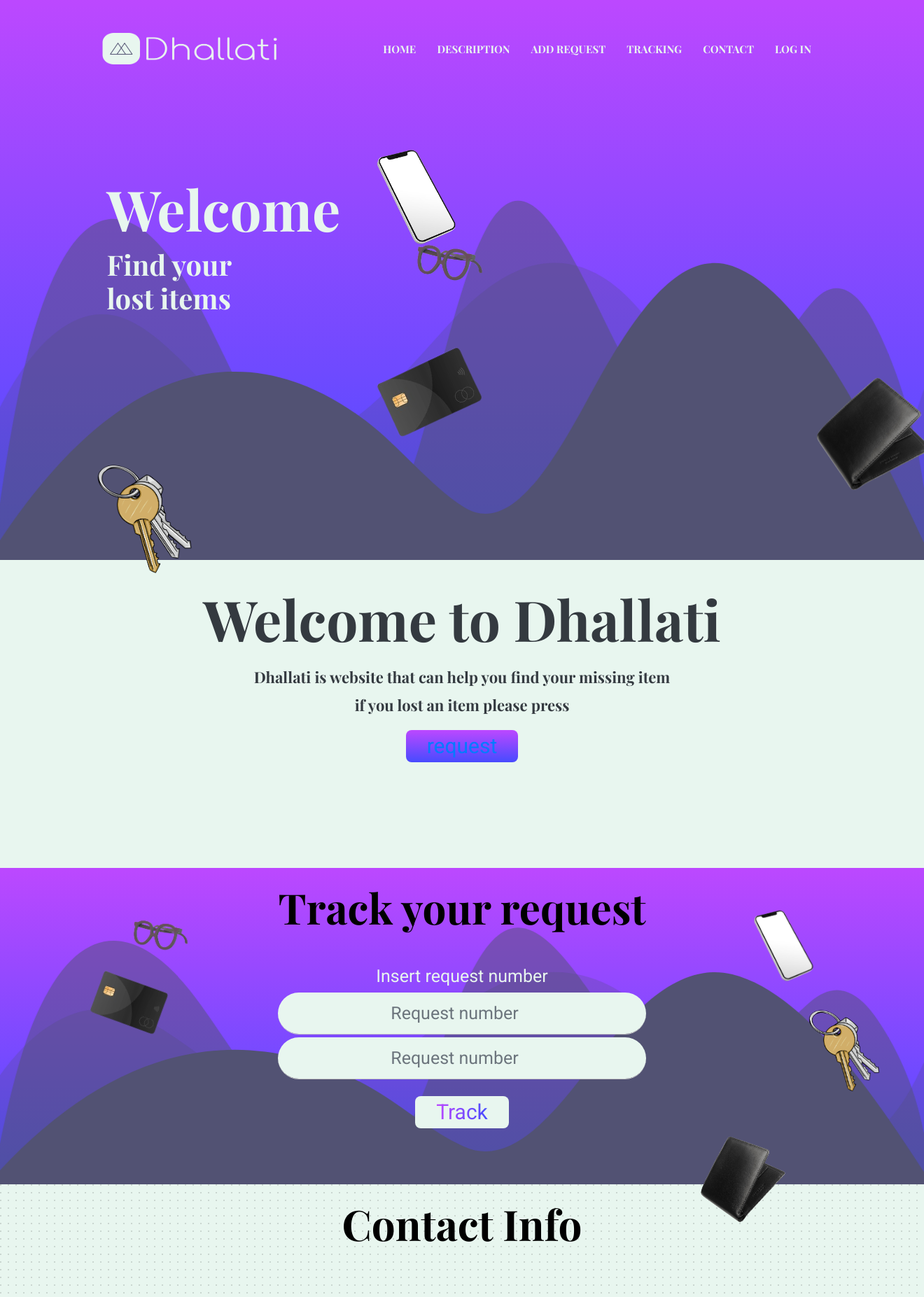
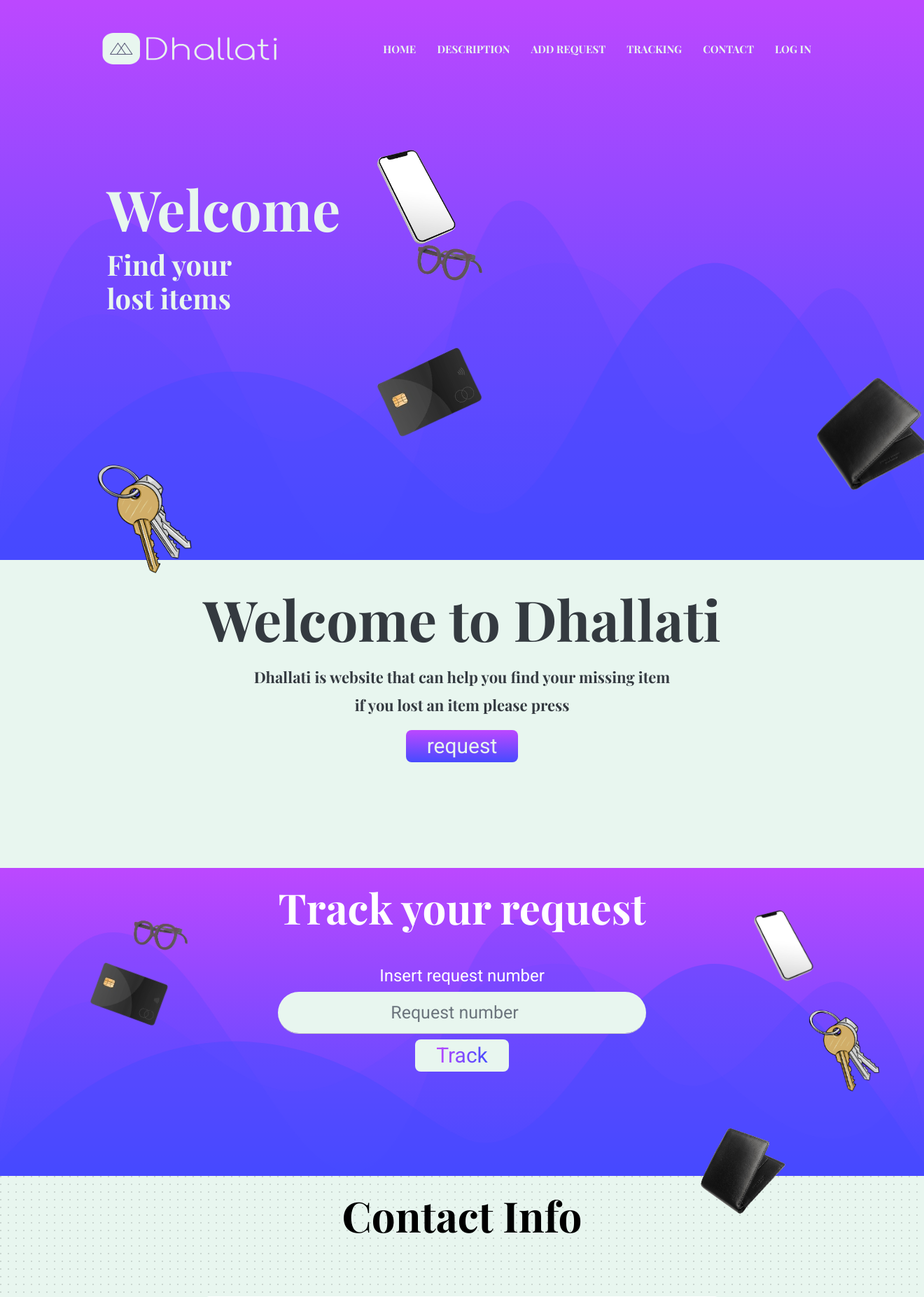
Before and after one commit to Ry-88/Dhallati, a Django app: page / in a window 1320 px wide; the page is wider, and only the part inside the window is pictured. Shown: the top 1853 px of that part at 70% size. Run offline with Django 4.2, Linux system fonts and the light colour scheme; some libraries are stand-ins or nearby versions.

Commit message:
edit request page

```diff
--- a/CapstoneProject/main_app/models.py
+++ b/CapstoneProject/main_app/models.py
@@ -43,7 +43,7 @@ class RequestLostItem(models.Model):
     color=models.CharField(max_length=100,choices=COLOR_CHOICES,default="B")
     place=models.CharField(max_length=100,choices=PLACE_CHOICES)
     description=models.TextField()
-    image=models.ImageField(upload_to="image/",default="image/default.jpg")
+    image=models.ImageField(upload_to="images/",default="images/default.jpg")
     created_at=models.DateField(auto_now_add=True)
     status=models.CharField(max_length=100,choices=STATUS_CHICES,default="T")
     is_read=models.BooleanField(default=False)
--- a/CapstoneProject/main_app/static/style/style.css
+++ b/CapstoneProject/main_app/static/style/style.css
@@ -421,7 +421,6 @@ textarea.form-control {
 @media (max-width: 991px) {
   .navigation {
     padding: 20px;
-    background: linear-gradient(0deg, #070b34 0%, #141852 50%, #2b2f77 100%);
     background: linear-gradient(0deg, #474bff 0%, #bc48ff 100%);
   }
 }
@@ -433,6 +432,11 @@ textarea.form-control {
 }
 .navbar .nav-item.active {
   font-weight: bold;
+}
+
+.nav-item:hover{
+  background-color: #00000061;
+    border-radius: 2vh;
 }
 
 .navbar-dark .navbar-nav .nav-link {
@@ -883,14 +887,12 @@ blockquote {
 }
 
 .custom-shape-divider-bottom-1686935527 .shape-fill {
-  fill: #525273;
+  fill: #474aff6b;
 }
 
 .request_div{
   font-size: 30px;
-  background: linear-gradient(0deg, #070b34 0%, #141852 50%, #2b2f77 100%) !important;
   background: linear-gradient(0deg, #474bff 0%, #bc48ff 100%) !important;
-
   display: inline-block;
   padding: 5px 30px;
   min-width: 15vh;
@@ -902,7 +904,7 @@ blockquote {
   position: relative;
 }
 
-.request_div button{
+.request_div .request_btn{
   color: #E8F6EF;
   color: linear-gradient(0deg, #474bff 0%, #bc48ff 100%);
   cursor: pointer;
@@ -911,7 +913,7 @@ blockquote {
   transition: 0.5s;
 }
 
-.request_div button:after{
+.request_div .request_btn::after{
   content: '\00bb';
   position: absolute;
   opacity: 0;
@@ -921,12 +923,12 @@ blockquote {
 
 }
 
-.request_div:hover button{
+.request_div:hover .request_btn{
   padding-right: 25px;
 }
 
 
-.request_div:hover button:after{
+.request_div:hover .request_btn::after{
   opacity: 1;
   right: 0;
 }
--- a/CapstoneProject/main_app/templates/main_app/home.html
+++ b/CapstoneProject/main_app/templates/main_app/home.html
@@ -33,25 +33,22 @@
         <div class="  row">
         <div class=" mx-auto text-center ">
         <div class="text-center" id="contactus">
-          <h2 class="section-title mb-5" >Track your request</h2>
+          <h2 class="section-title mb-5 text-white" >Track your request</h2>
         </div>
 
             <form action="{% url 'main_app:home' %}" method="post">
                 {% csrf_token %}
-                <label style="font-size: 25px;" >Insert request number</label> <br>
+                <label class="text-white fs-4" >Insert request number</label> <br>
 
-                <input class="form-control px-0 mb-1 rounded-pill text-center" style="background-color: #e8f6ef; font-size: 25px" type="search" placeholder="Request number" name="request_number">
+                <input required class="form-control px-0 mb-0 rounded-pill text-center" style="background-color: #e8f6ef; font-size: 25px" type="search" placeholder="Request number" name="request_number" id="request_number">
                 {% if request.GET.msg %}
                 <h4 style="color: red;">your request number is wrong !</h4>
                 {% endif %}
-
-                <input required class="form-control px-0 mb-4 rounded-pill text-center" style="background-color: #e8f6ef; font-size: 25px" type="search" placeholder="Request number" name="request_number" id="request_number">
-
-                <button class="track_div" type="submit" name="track">
+                <button class="track_div mt-2" type="submit" name="track">
                     <span>Track</span>
                 </button>
+            </form>
 
-            </form>
         </div>
         </div>
     </div>
@@ -132,7 +129,7 @@
 
                   <div class="d-flex justify-content-center">
                     <div class=" request_div" style="width: auto;">
-                        <button class="request_btn "  type="submit" name="help" style="background-color: #e8f6ef00; border-width: 0;">send</button>
+                        <button class="request_btn"  type="submit" name="help" style="background-color: #e8f6ef00; border-width: 0;">send</button>
                       </div>
                   </div>
 
--- a/CapstoneProject/main_app/views.py
+++ b/CapstoneProject/main_app/views.py
@@ -82,7 +82,7 @@ def request_add(request: HttpRequest, category_id):
                                           name=request.POST["name"],
                                           phone_number=request.POST["phone_number"])
 
-        new_request = RequestLostItem(catagory=category, Sub_catagory=SubCatagory.objects.get(id=request.POST["sub_category"]), color=request.POST["color"],
+        else: new_request = RequestLostItem(catagory=category, Sub_catagory=SubCatagory.objects.get(id=request.POST["sub_category"]), color=request.POST["color"],
 
                                       place=request.POST["place"], description=request.POST["description"],
                                       email=request.POST["email"],
@@ -90,7 +90,7 @@ def request_add(request: HttpRequest, category_id):
                                       phone_number=request.POST["phone_number"])
 
 
-
+        new_request.save()
         name= request.POST["name"]
         email= request.POST["email"]
 
```
Also changed, not shown: CapstoneProject/main_app/templates/main_app/request_tracking.html (+8 -4 lines), CapstoneProject/main_app/migrations/0015_alter_requestlostitem_image.py (added), CapstoneProject/media/images/phone.png (added).
